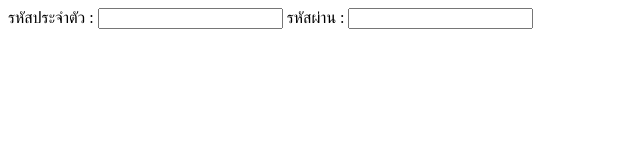
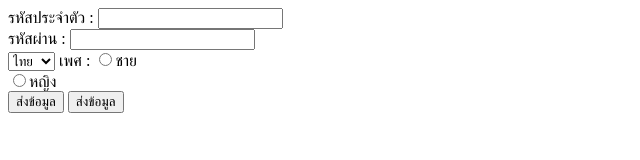
Before and after one commit to Sen837/Week05, a plain HTML site: page form.html in a window 1280 px wide. Shown: the whole page, without its empty margins (0-640 px from the left). Drawn offline with Linux system fonts and the light colour scheme.

Commit message:
Update form.html

```diff
--- a/form.html
+++ b/form.html
@@ -6,9 +6,19 @@
     <title>Document</title>
 </head>
 <body>
-    <form action="">
-    รหัสประจำตัว : <input type="text" name="sen" id="hello">
-    รหัสผ่าน : <input type="password" name="12345678" id="123">
+    <form action="login.php" method="post">
+    รหัสประจำตัว : <input type="text" name="sen" id="hello"><br>
+    รหัสผ่าน : <input type="password" name="12345678" id="123"><br>
+    <select name="netion" id="netion">
+    <option value="th">ไทย </option>
+    <option value="jp">ญี่ปุ่น</option>
+
+    </select>
+    เพศ :
+    <input type="radio" name="sex" id="sex" value="1">ชาย<br>
+    <input type="radio" name="sex" id="sex" value="0">หญิง<br>
+    <input type="submit" value="ส่งข้อมูล">
+    <input type="reset" value="ส่งข้อมูล">
 </form>
 </body>
 </html>
```
